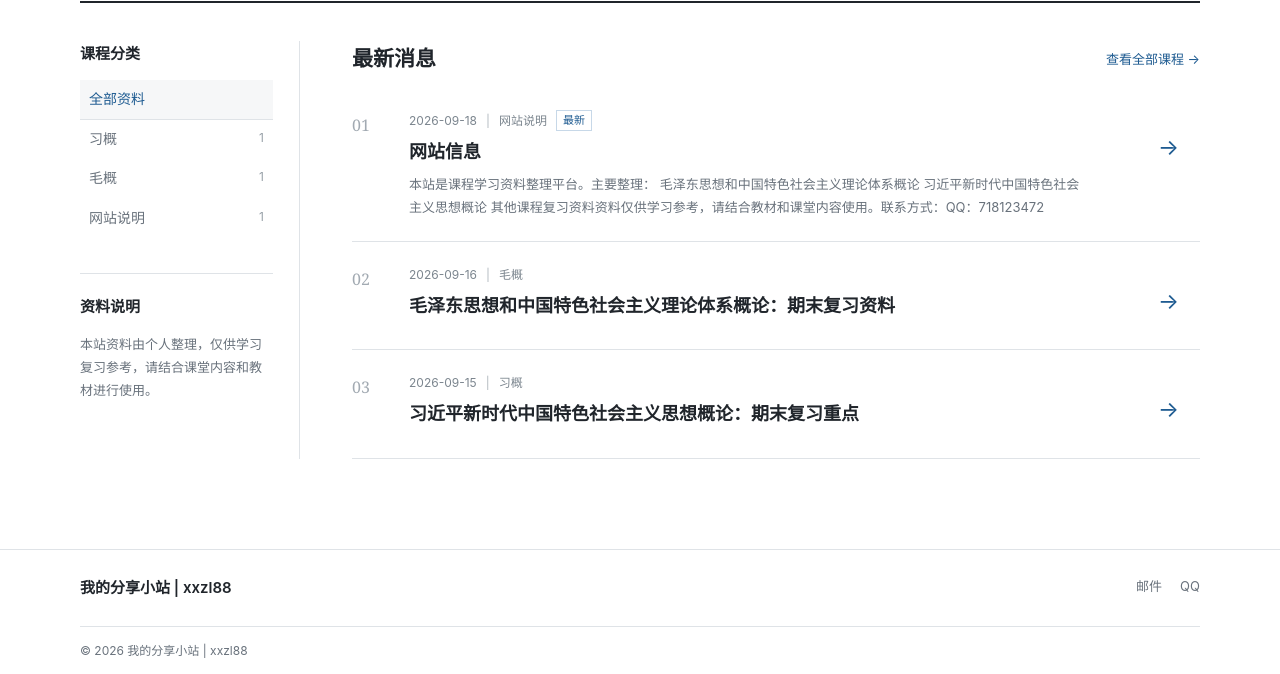
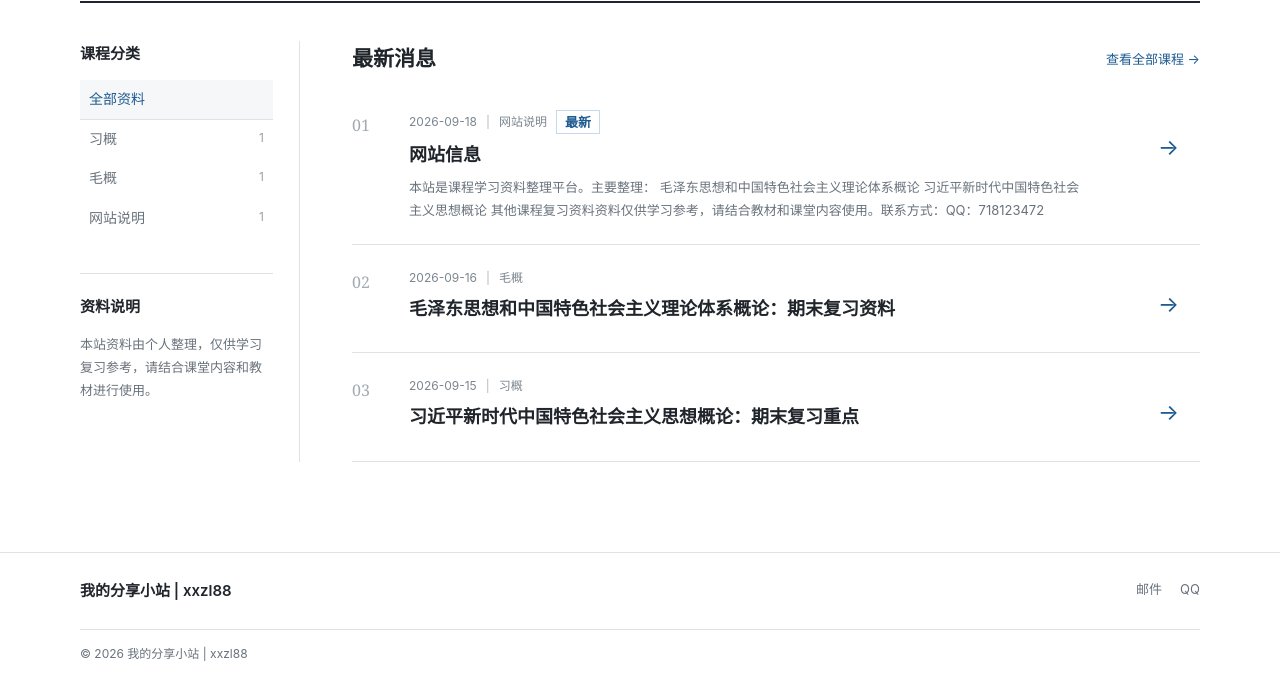
Before and after one commit to xxzl88/csu, a Jekyll site: the page built from index.html, in a window 1280 px wide. Shown: the part 256-930 px from the top of the page. Built offline with Jekyll 4.4.1, drawn with Linux system fonts in a browser that asks for light colours; the list of posts is cut into pages by our own code.

Commit message:
Update main.css

```diff
--- a/assets/css/main.css
+++ b/assets/css/main.css
@@ -40,7 +40,7 @@ a { color:inherit; text-decoration:none; }
 .notice-main p { max-width:680px; margin:0; color:var(--muted); font-size:13px; }
 .post-meta { display:flex; align-items:center; flex-wrap:wrap; gap:9px; color:#7b858e; font-size:12px; }
 .separator { color:#b1b8be; }
-.notice-label { border:1px solid #c7d8e8; padding:0 6px; color:var(--accent); font-size:11px; }
+.notice-label {border:1px solid #c7d8e8;padding:2px 8px;color:var(--accent);font-size:13px;font-weight:600;line-height:1.4;}
 .notice-arrow { padding-top:18px; color:var(--accent); font-size:22px; }
 .notice-arrow:hover { color:var(--accent-dark); }
 .pagination { display:flex; justify-content:center; align-items:center; gap:20px; margin-top:34px; color:var(--muted); font-size:13px; }
```
